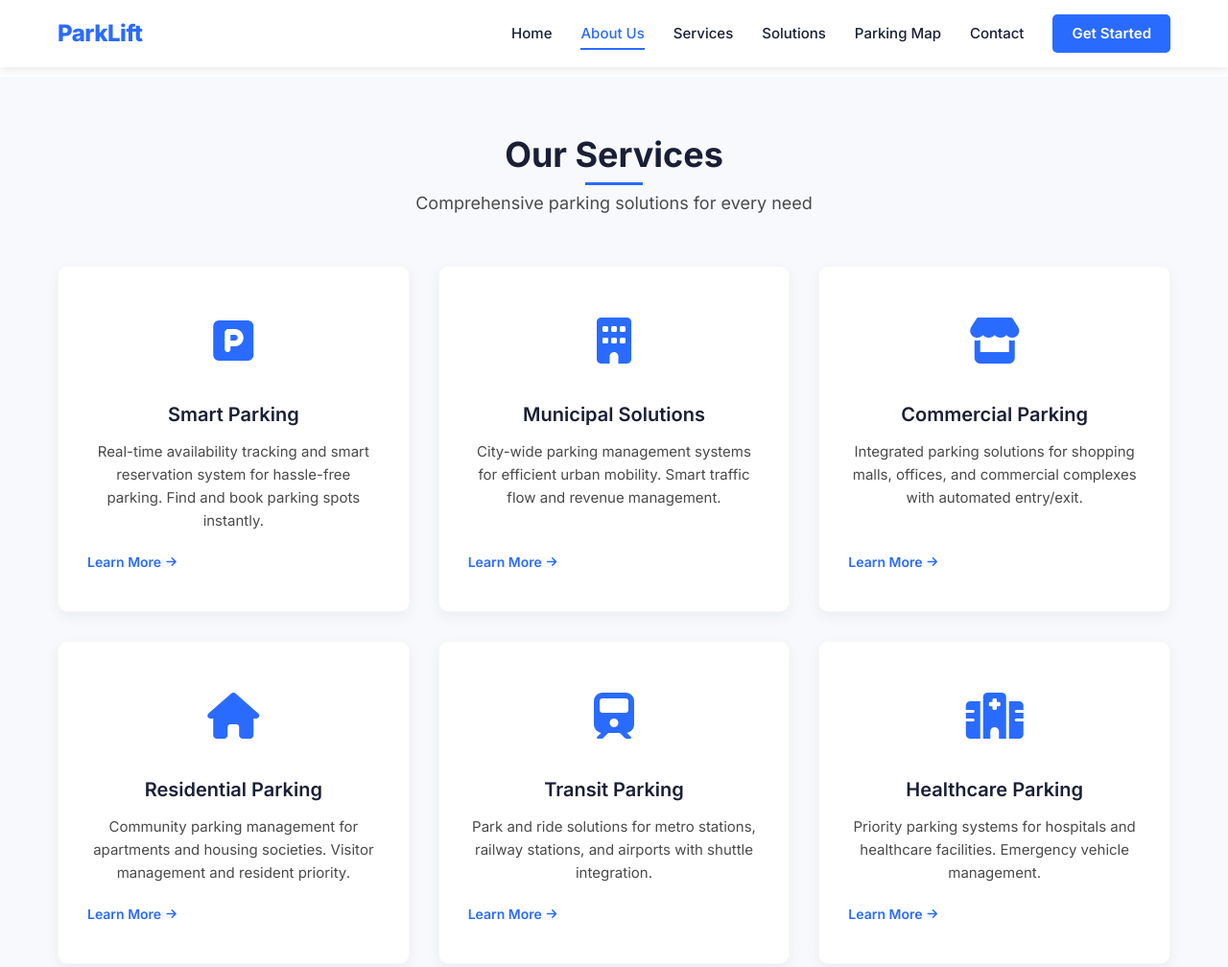
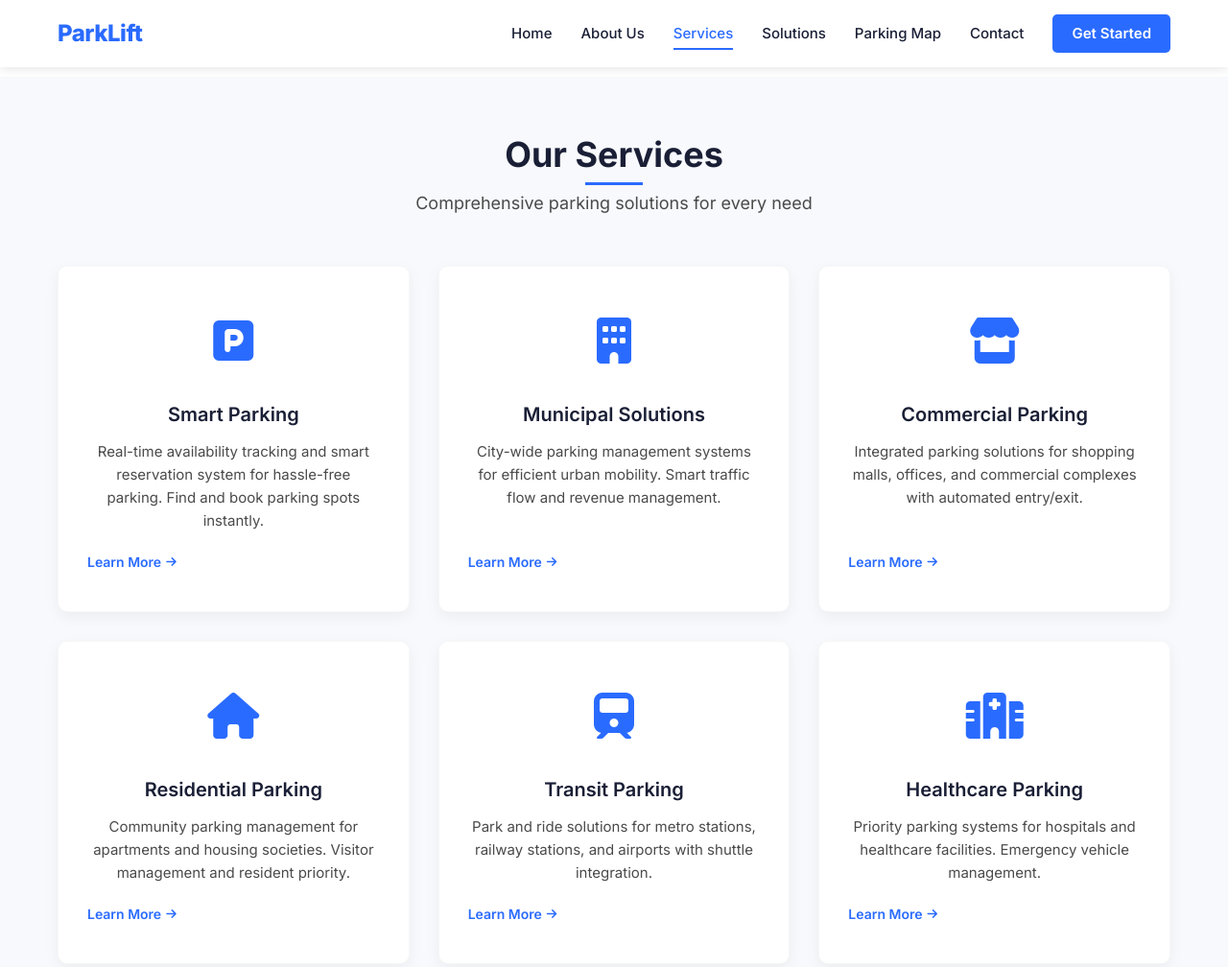
Before and after one commit to Sanya6004/Parklift-web, a website: page services.html in a window 1280 px wide. Shown: the top 1008 px of the page at 96% size. Drawn offline with nearby package versions, Linux system fonts and the light colour scheme.

Commit message:
services.html

```diff
--- a/services.html
+++ b/services.html
@@ -396,8 +396,8 @@
 
            <div class="nav-links" id="navLinks">
                 <a href="index.html">Home</a>
-                <a href="about.html" class="active">About Us</a>
-                <a href="services.html">Services</a>
+                <a href="about.html">About Us</a>
+                <a href="services.html" class="active">Services</a>
                 <a href="solutions.html">Solutions</a>
                 <a href="parking-map.html">Parking Map</a>
                 <a href="contact.html">Contact</a>
```
